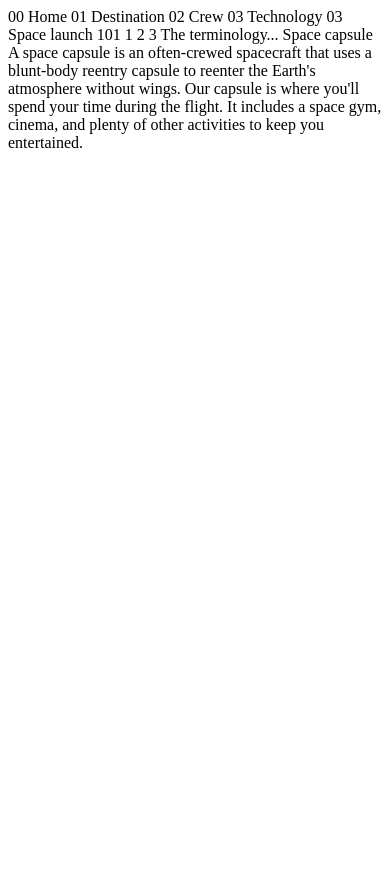
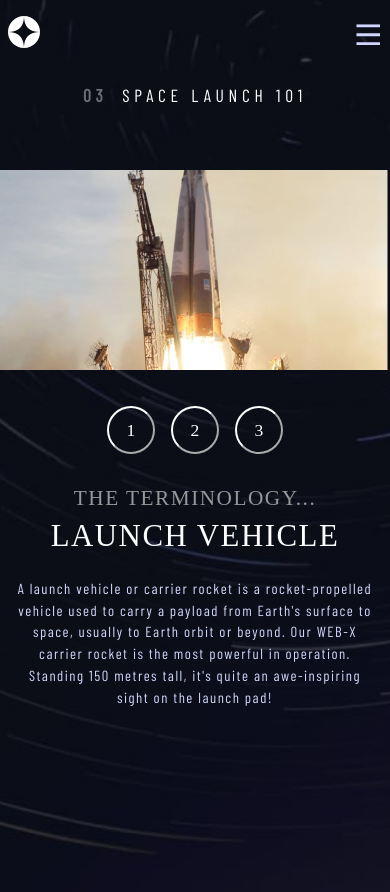
Before and after one commit to zastar23/space-app, a website: page technology-capsule.html in a window 390 px wide. Before the commit the page ends 844 px from the top, so only its background shows below. Drawn offline with nearby package versions, Linux system fonts and the light colour scheme; a web font is replaced by a local one.

Commit message:
Mobile first complete

```diff
--- /dev/null
+++ b/assets/src/sass/_technology.scss
@@ -0,0 +1,70 @@
+@import url("https://fonts.googleapis.com/css2?family=Barlow+Condensed&family=Bellefair&display=swap");
+
+$text-color: #d0d6f9;
+$btn-text-color: #0b0d17;
+$neutral: #fff;
+$nav-neutral: #979797;
+$barlow: "Barlow Condensed", sans-serif;
+$bella: "Bellefair", serif;
+
+*,
+*::before,
+*::after {
+	margin: 0;
+	padding: 0;
+	box-sizing: border-box;
+}
+
+:root {
+	--step--2: clamp(0.91rem, calc(0.89rem + 0.1vw), 0.96rem);
+	--step--1: clamp(1.09rem, calc(1.05rem + 0.21vw), 1.2rem);
+	--step-0: clamp(1.31rem, calc(1.24rem + 0.37vw), 1.5rem);
+	--step-1: clamp(1.58rem, calc(1.46rem + 0.59vw), 1.88rem);
+	--step-2: clamp(1.89rem, calc(1.71rem + 0.89vw), 2.34rem);
+	--step-3: clamp(2.27rem, calc(2.01rem + 1.29vw), 2.93rem);
+	--step-4: clamp(2.72rem, calc(2.36rem + 1.83vw), 3.66rem);
+	--step-5: clamp(3.27rem, calc(2.75rem + 2.56vw), 4.58rem);
+}
+
+.background--technology {
+	background-image: url("../technology/background-technology-mobile.jpg");
+	background-size: cover;
+	background-position: bottom;
+}
+
+.main--technology {
+	gap: 0;
+	margin-top: 0;
+
+	&--vehicle {
+		width: 100%;
+		margin: 2rem 0;
+	}
+
+	&-btns {
+		display: flex;
+		gap: 1rem;
+		position: relative;
+		z-index: 1;
+
+		.btn {
+			width: 3rem;
+			height: 3rem;
+			border-radius: 50%;
+			background-color: transparent;
+			color: $neutral;
+			border-color: $neutral;
+			font-size: var(--step--1);
+			font-family: $bella;
+
+			&:hover {
+				background-color: $neutral;
+				color: $btn-text-color;
+			}
+		}
+	}
+
+	&--info {
+		padding: 4%;
+	}
+}
--- a/assets/src/sass/main.scss
+++ b/assets/src/sass/main.scss
@@ -1,3 +1,4 @@
 @import "./landing";
 @import "./destinations";
 @import "./crew";
+@import "./technology";
--- /dev/null
+++ b/assets/src/script/technology.js
@@ -0,0 +1,29 @@
+import data from "../../../data.json" assert { type: "json" };
+
+const headingName = document.querySelector(".name");
+const text = document.querySelector(".main--crew--info_text");
+const img = document.querySelector(".main--technology--vehicle");
+const btnsContainer = document.querySelector(".main--technology-btns");
+
+btnsContainer.addEventListener("click", (e) => {
+	if (!e.target.classList.contains("btn")) return;
+	const button = e.target;
+
+	if (button.dataset.nr === "1") {
+		img.src = data.technology[0].images.landscape;
+		headingName.innerHTML = data.technology[0].name;
+		text.innerHTML = data.technology[0].description;
+	}
+
+	if (button.dataset.nr === "2") {
+		img.src = data.technology[1].images.landscape;
+		headingName.innerHTML = data.technology[1].name;
+		text.innerHTML = data.technology[1].description;
+	}
+
+	if (button.dataset.nr === "3") {
+		img.src = data.technology[2].images.landscape;
+		headingName.innerHTML = data.technology[2].name;
+		text.innerHTML = data.technology[2].description;
+	}
+});
--- a/technology-capsule.html
+++ b/technology-capsule.html
@@ -1,32 +1,110 @@
 <!DOCTYPE html>
 <html lang="en">
-<head>
-  <meta charset="UTF-8">
-  <meta name="viewport" content="width=device-width, initial-scale=1.0">
+	<head>
+		<meta charset="UTF-8" />
+		<meta name="viewport" content="width=device-width, initial-scale=1.0" />
+		<link rel="stylesheet" href="./assets/style/main.css" />
+		<link rel="stylesheet" href="./assets/style/navAnimation.css" />
+		<script
+			type="module"
+			src="./assets/src/script/navAnimation.js"
+		></script>
+		<script type="module" src="./assets/src/script/technology.js"></script>
+		<link
+			rel="icon"
+			type="image/png"
+			sizes="32x32"
+			href="./assets/favicon-32x32.png"
+		/>
 
-  <link rel="icon" type="image/png" sizes="32x32" href="./assets/favicon-32x32.png">
-
-  <title>Frontend Mentor | Space tourism website</title>
-</head>
-<body>
-
-  00 Home
-  01 Destination
-  02 Crew
-  03 Technology
-
-  03 Space launch 101
-
-  1
-  2
-  3
-
-  The terminology...
-  Space capsule
-
-  A space capsule is an often-crewed spacecraft that uses a blunt-body reentry
-  capsule to reenter the Earth's atmosphere without wings. Our capsule is where
-  you'll spend your time during the flight. It includes a space gym, cinema,
-  and plenty of other activities to keep you entertained.
-</body>
+		<title>Frontend Mentor | Space tourism website</title>
+	</head>
+	<body class="background--technology">
+		<header class="header">
+			<div class="blur move-out"></div>
+			<div class="header--logo">
+				<img
+					src="./assets/shared/logo.svg"
+					alt="Site logo"
+					class="logo"
+					width="100"
+					height="70"
+				/>
+			</div>
+			<nav class="nav">
+				<div class="nav--hamburger">
+					<img
+						id="nav_toggle"
+						src="./assets/shared/icon-hamburger.svg"
+						alt="hamburger nav icon"
+						class="hamburger"
+					/>
+					<img
+						src="./assets/shared/icon-close.svg"
+						alt="Close icon"
+						class="cross hidden"
+					/>
+				</div>
+				<ul class="nav--ul move-out">
+					<li class="nav--li--item">
+						<a class="nav--li--anchor" href="./index.html"
+							>00 Home</a
+						>
+					</li>
+					<li class="nav--li--item">
+						<a class="nav--li--anchor" href="./destinations.html"
+							>01 Destination</a
+						>
+					</li>
+					<li class="nav--li--item">
+						<a class="nav--li--anchor" href="./crew.html"
+							>02 Crew</a
+						>
+					</li>
+					<li class="nav--li--item">
+						<a
+							class="nav--li--anchor"
+							href="./technology-vehicle.html"
+							>03 Technology</a
+						>
+					</li>
+				</ul>
+			</nav>
+		</header>
+		<main class="main main--technology">
+			<div class="main--destinations--slider">
+				<p class="main--destinations--nav--location">
+					<span class="nr">03 </span> Space launch 101
+				</p>
+				<img
+					src="./assets/technology/image-launch-vehicle-landscape.jpg"
+					alt="Our moon"
+					width="200"
+					height="200"
+					class="main--technology--vehicle"
+				/>
+			</div>
+			<div class="main--technology-btns">
+				<button class="btn" data-nr="1">1</button>
+				<button class="btn" data-nr="2">2</button>
+				<button class="btn" data-nr="3">3</button>
+			</div>
+			<section class="main--technology--info">
+				<div class="main--technology--info_container">
+					<h1 class="main--crew--heading">
+						<span class="role">The terminology... </span
+						><span class="name">Launch vehicle</span>
+					</h1>
+					<p class="main--crew--info_text">
+						A launch vehicle or carrier rocket is a rocket-propelled
+						vehicle used to carry a payload from Earth's surface to
+						space, usually to Earth orbit or beyond. Our WEB-X
+						carrier rocket is the most powerful in operation.
+						Standing 150 metres tall, it's quite an awe-inspiring
+						sight on the launch pad!
+					</p>
+				</div>
+			</section>
+		</main>
+	</body>
 </html>
```
Also changed, not shown: destinations.html (+2 -4 lines), index.html (+1 -1 lines), assets/style/main.css, 1 other file.
